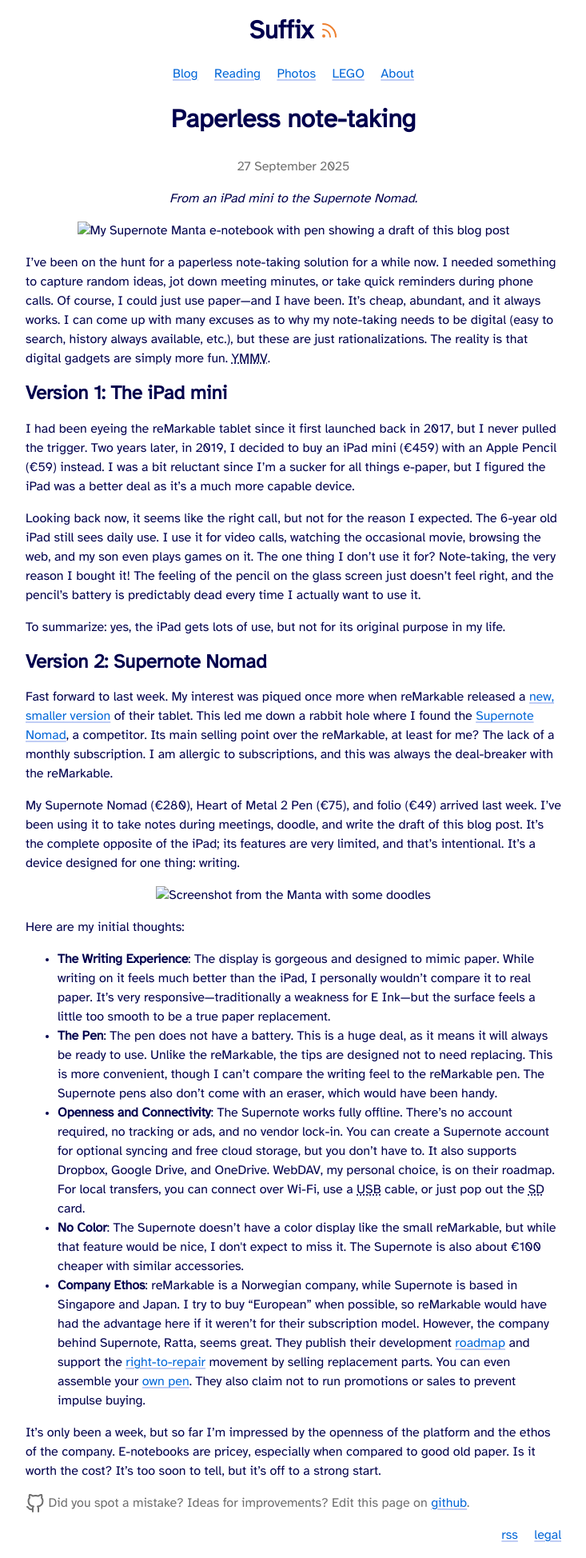
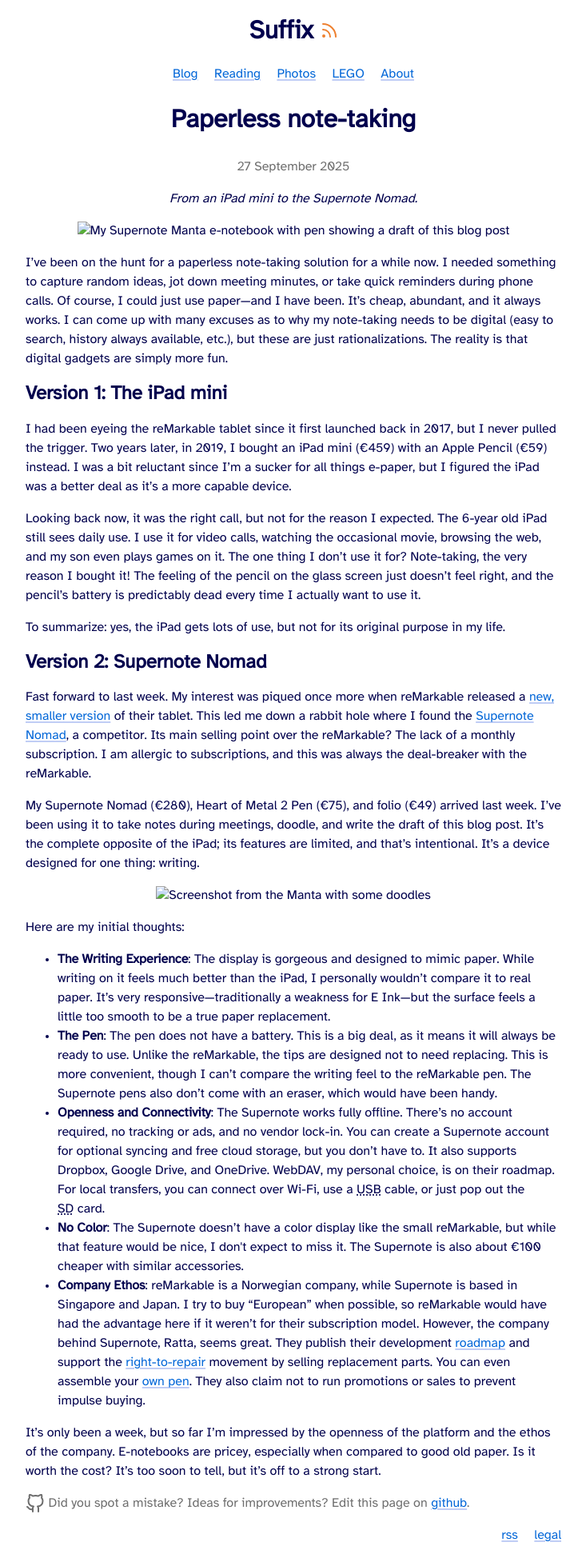
Before and after one commit to cimm/suffix, a Jekyll site: the page built from _posts/2025-09-28-supernote-manta.html, in a window 1280 px wide. Shown: the whole page at 80% size, without its empty margins (273-1006 px from the left). Built offline with Jekyll 4.4.1, drawn with Linux system fonts in a browser that asks for light colours.

Commit message:
Small copy improvements for Paperless note-taking article

```diff
--- a/_posts/2025-09-28-supernote-manta.html
+++ b/_posts/2025-09-28-supernote-manta.html
@@ -13,21 +13,21 @@
   </picture>
 </figure>
 
-<p>I’ve been on the hunt for a paperless note-taking solution for a while now. I needed something to capture random ideas, jot down meeting minutes, or take quick reminders during phone calls. Of course, I could just use paper—and I have been. It’s cheap, abundant, and it always works. I can come up with many excuses as to why my note-taking needs to be digital (easy to search, history always available, etc.), but these are just rationalizations. The reality is that digital gadgets are simply more fun. <abbr title="Your mileage may vary">YMMV</abbr>.</p>
+<p>I’ve been on the hunt for a paperless note-taking solution for a while now. I needed something to capture random ideas, jot down meeting minutes, or take quick reminders during phone calls. Of course, I could just use paper—and I have been. It’s cheap, abundant, and it always works. I can come up with many excuses as to why my note-taking needs to be digital (easy to search, history always available, etc.), but these are just rationalizations. The reality is that digital gadgets are simply more fun.</p>
 
 <h2>Version 1: The iPad mini</h2>
 
-<p>I had been eyeing the reMarkable tablet since it first launched back in 2017, but I never pulled the trigger. Two years later, in 2019, I decided to buy an iPad mini (€459) with an Apple Pencil (€59) instead. I was a bit reluctant since I’m a sucker for all things e-paper, but I figured the iPad was a better deal as it’s a much more capable device.</p>
+<p>I had been eyeing the reMarkable tablet since it first launched back in 2017, but I never pulled the trigger. Two years later, in 2019, I bought an iPad mini (€459) with an Apple Pencil (€59) instead. I was a bit reluctant since I’m a sucker for all things e-paper, but I figured the iPad was a better deal as it’s a more capable device.</p>
 
-<p>Looking back now, it seems like the right call, but not for the reason I expected. The 6-year old iPad still sees daily use. I use it for video calls, watching the occasional movie, browsing the web, and my son even plays games on it. The one thing I don’t use it for? Note-taking, the very reason I bought it! The feeling of the pencil on the glass screen just doesn’t feel right, and the pencil’s battery is predictably dead every time I actually want to use it.</p>
+<p>Looking back now, it was the right call, but not for the reason I expected. The 6-year old iPad still sees daily use. I use it for video calls, watching the occasional movie, browsing the web, and my son even plays games on it. The one thing I don’t use it for? Note-taking, the very reason I bought it! The feeling of the pencil on the glass screen just doesn’t feel right, and the pencil’s battery is predictably dead every time I actually want to use it.</p>
 
 <p>To summarize: yes, the iPad gets lots of use, but not for its original purpose in my life.</p>
 
 <h2>Version 2: Supernote Nomad</h2>
 
-<p>Fast forward to last week. My interest was piqued once more when reMarkable released a <a href="https://remarkable.com/products/remarkable-paper/pro-move" title="reMarkable Paper Pro Move product page">new, smaller version</a> of their tablet. This led me down a rabbit hole where I found the <a href="https://supernote.com/pages/supernote-nomad" title="The Supernote Nomad product page">Supernote Nomad</a>, a competitor. Its main selling point over the reMarkable, at least for me? The lack of a monthly subscription. I am allergic to subscriptions, and this was always the deal-breaker with the reMarkable.</p>
+<p>Fast forward to last week. My interest was piqued once more when reMarkable released a <a href="https://remarkable.com/products/remarkable-paper/pro-move" title="reMarkable Paper Pro Move product page">new, smaller version</a> of their tablet. This led me down a rabbit hole where I found the <a href="https://supernote.com/pages/supernote-nomad" title="The Supernote Nomad product page">Supernote Nomad</a>, a competitor. Its main selling point over the reMarkable? The lack of a monthly subscription. I am allergic to subscriptions, and this was always the deal-breaker with the reMarkable.</p>
 
-<p>My Supernote Nomad (€280), Heart of Metal 2 Pen (€75), and folio (€49) arrived last week. I’ve been using it to take notes during meetings, doodle, and write the draft of this blog post. It’s the complete opposite of the iPad; its features are very limited, and that’s intentional. It’s a device designed for one thing: writing.</p>
+<p>My Supernote Nomad (€280), Heart of Metal 2 Pen (€75), and folio (€49) arrived last week. I’ve been using it to take notes during meetings, doodle, and write the draft of this blog post. It’s the complete opposite of the iPad; its features are limited, and that’s intentional. It’s a device designed for one thing: writing.</p>
 
 <figure>
   <picture>
@@ -39,8 +39,8 @@
 
 <ul>
   <li><strong>The Writing Experience</strong>: The display is gorgeous and designed to mimic paper. While writing on it feels much better than the iPad, I personally wouldn’t compare it to real paper. It’s very responsive—traditionally a weakness for E Ink—but the surface feels a little too smooth to be a true paper replacement.</li>
-  <li><strong>The Pen</strong>: The pen does not have a battery. This is a huge deal, as it means it will always be ready to use. Unlike the reMarkable, the tips are designed not to need replacing. This is more convenient, though I can’t compare the writing feel to the reMarkable pen. The Supernote pens also don’t come with an eraser, which would have been handy.</li>
-  <li><strong>Openness and Connectivity</strong>: The Supernote works fully offline. There’s no account required, no tracking or ads, and no vendor lock-in. You can create a Supernote account for optional syncing and free cloud storage, but you don’t have to. It also supports Dropbox, Google Drive, and OneDrive. WebDAV, my personal choice, is on their roadmap. For local transfers, you can connect over Wi-Fi, use a <abbr title="Universal Serial Bus">USB</abbr> cable, or just pop out the <abbr title="Secure Digital">SD</abbr> card.</li>
+  <li><strong>The Pen</strong>: The pen does not have a battery. This is a big deal, as it means it will always be ready to use. Unlike the reMarkable, the tips are designed not to need replacing. This is more convenient, though I can’t compare the writing feel to the reMarkable pen. The Supernote pens also don’t come with an eraser, which would have been handy.</li>
+  <li><strong>Openness and Connectivity</strong>: The Supernote works fully offline. There’s no account required, no tracking or ads, and no vendor lock-in. You can create a Supernote account for optional syncing and free cloud storage, but you don’t have to. It also supports Dropbox, Google Drive, and OneDrive. WebDAV, my personal choice, is on their roadmap. For local transfers, you can connect over Wi-Fi, use a <abbr title="Universal Serial Bus">USB</abbr> cable, or just pop out the <abbr title="Secure Digital">SD</abbr> card.</li>
   <li><strong>No Color</strong>: The Supernote doesn’t have a color display like the small reMarkable, but while that feature would be nice, I don't expect to miss it. The Supernote is also about €100 cheaper with similar accessories.</li>
   <li><strong>Company Ethos</strong>: reMarkable is a Norwegian company, while Supernote is based in Singapore and Japan. I try to buy “European” when possible, so reMarkable would have had the advantage here if it weren’t for their subscription model. However, the company behind Supernote, Ratta, seems great. They publish their development <a href="https://trello.com/b/l0COP24j/supernote-a5x-a6x-software-roadmap-2022-2023" title="Supernote A5X & A6X Trello software roadmap">roadmap</a> and support the <a href="https://supernote.com/blogs/supernote-blog/why-is-the-supernote-nomad-the-best-long-term-value-e-ink-tablet-for-you" title="Why is the Supernote Nomad the best long-term value E Ink tablet for you?">right-to-repair</a> movement by selling replacement parts. You can even assemble your <a href="https://supernote.com/pages/diy-zone" title="Supernote DIY zone">own pen</a>. They also claim not to run promotions or sales to prevent impulse buying.</li>
 </ul>
```
